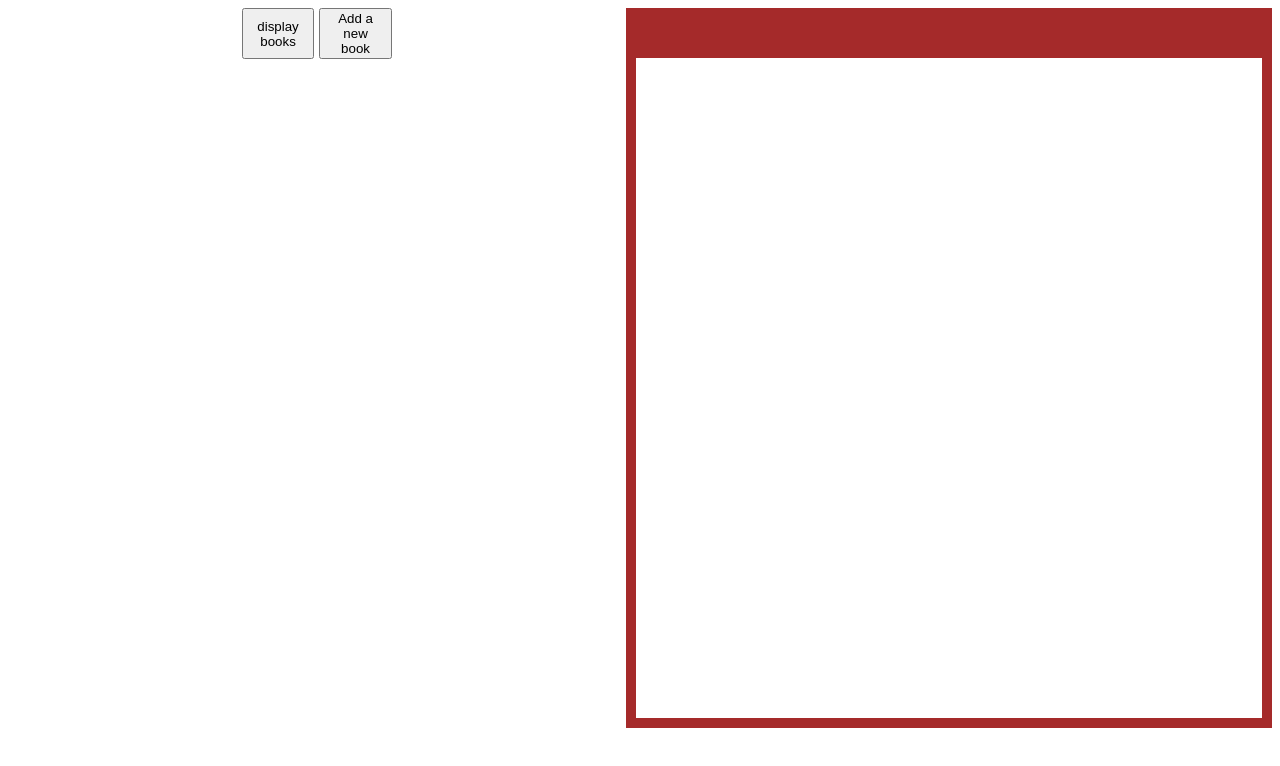
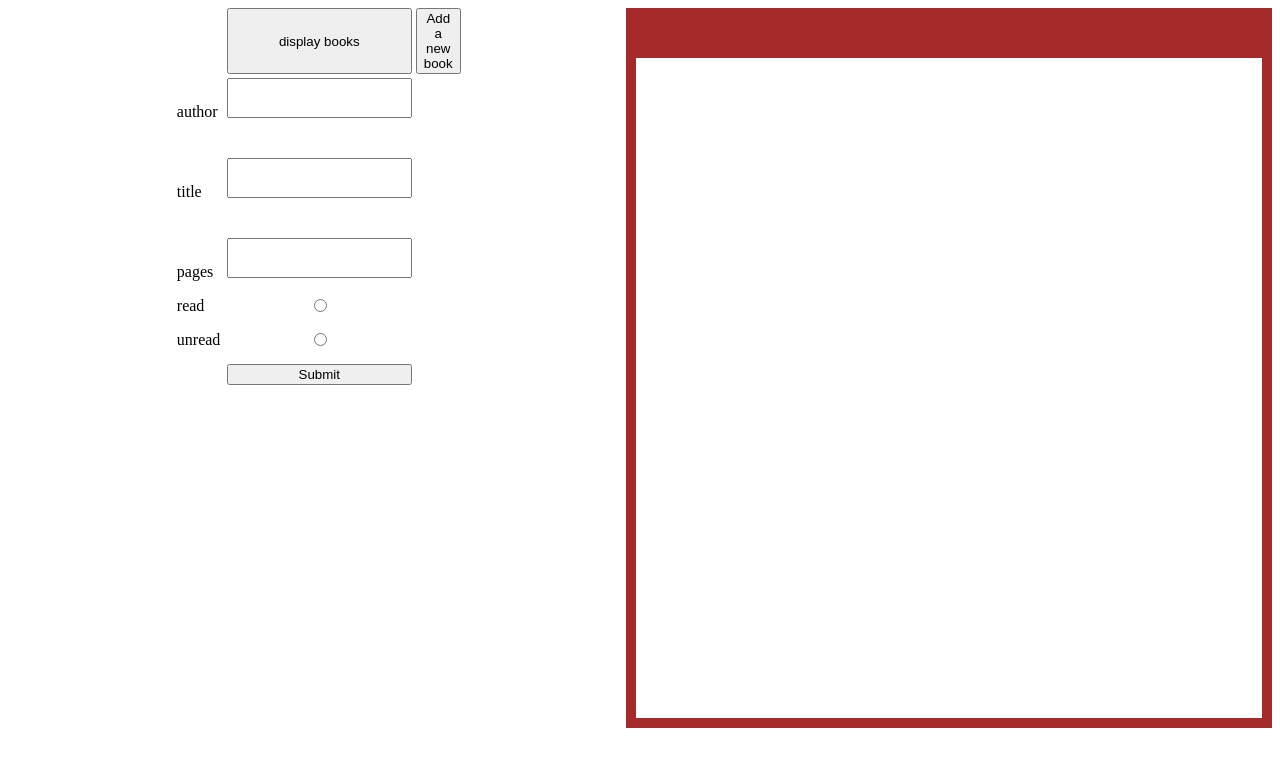
Before and after one commit to zantimer/odin-library, a plain HTML site: page index.html in a window 1280 px wide. Both pictures are taken after a click on the button "Add a new book". Drawn offline with Linux system fonts and the light colour scheme.

Commit message:
minor work on input form

```diff
--- a/script-class.js
+++ b/script-class.js
@@ -58,18 +58,56 @@ class DisplayManager{
 
     addBooks()
     {
-        addBtn.addEventListener('click', ()=>{
+        const formDiv = document.createElement('div');
+        const buttons = document.querySelector('.buttons');
+        buttons.appendChild(formDiv);
+        formDiv.classList.add('input-form');
+        const formField = (field='', type, value = '', group = '') =>{
+            const felde = document.createElement('input');
+            const feldeLabel = document.createElement('label');
 
-        const formDiv = document.createElement('div');
-        formDiv.classList.add('form-div');
+            formDiv.appendChild(felde);
+            formDiv.appendChild(feldeLabel);
 
-        const author = document.createElement('input');
-        const authorLabel = document.createElement('label');
-        authorLabel.htmlFor = 'author';
-        author.name = 'author';
-        author.type = 'text';
-        author.id = 'author';
-        });
+            feldeLabel.textContent = `${field}`;
+
+            feldeLabel.htmlFor = `${field}`;
+            if (group != '')
+            {
+                felde.name = `${group}`;
+            }
+            else
+            {
+                felde.name = `${field}`;
+            }
+            felde.type = `${type}`;
+            felde.id = `${field}`;
+            felde.value = `${value}`;
+
+            return {felde}
+        }
+
+        const author = formField('author', 'text');
+        const title = formField('title', 'text');
+        const pages = formField('pages', 'tel');
+        const btnRead = formField('read', 'radio', 'read', 'read-unread');
+        const btnUnread = formField('unread', 'radio', 'unread', 'read-unread');
+        const submit = formField(undefined, 'submit', 'Submit');
+
+
+        const inputForm = document.querySelector('.input-form');
+        inputForm.addEventListener('change', ()=>{
+            if (author.felde.value != ''&&
+                title.felde.value != ''&&
+                pages.felde.value != '')
+            {
+                submit.felde.disabled = false;
+            }
+            else
+            {
+                submit.felde.disabled = true;
+            }
+        })
     }
 }
 
@@ -81,7 +119,8 @@ const test1 = new Book('hobbit', 'jolkien', '256', false);
 const test2 = new Book('robbit', 'jolkien', '256', true);
 
 
-
+addBtn.addEventListener('click', ()=>{
+    displayMng.addBooks()});
 
 btnDisplay.addEventListener('click', ()=>{
  displayMng.displayBooks()});
--- a/style.css
+++ b/style.css
@@ -47,14 +47,14 @@ body{
 }
 
 .buttons{
-    width: 150px;
+    width: 180px;
     margin: 0 auto;
     grid-column: 1/2;
     grid-row: 1/2;
 
     display: grid;
     grid-template-columns: 1fr 1fr;
-    gap: 5px;
+    gap: 4px;
 }
 .submit{
     height: 50px;
@@ -68,4 +68,10 @@ body{
     height: 200px;
 
     display: grid;
+    grid-template-rows: repeat(5, 20%);
 }
+label{
+    position: relative;
+    right: 50px;
+    bottom: 15px;
+}
```
